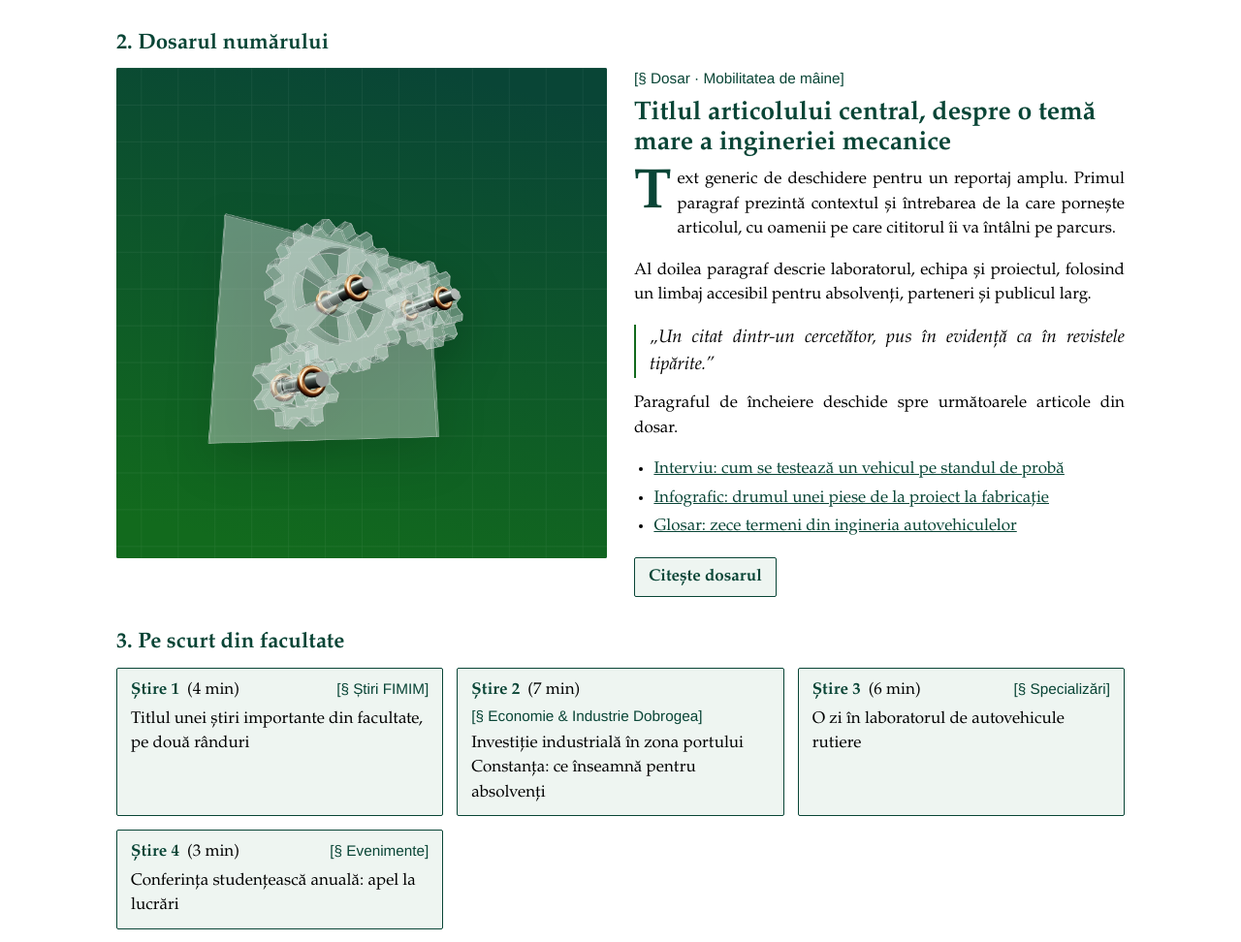
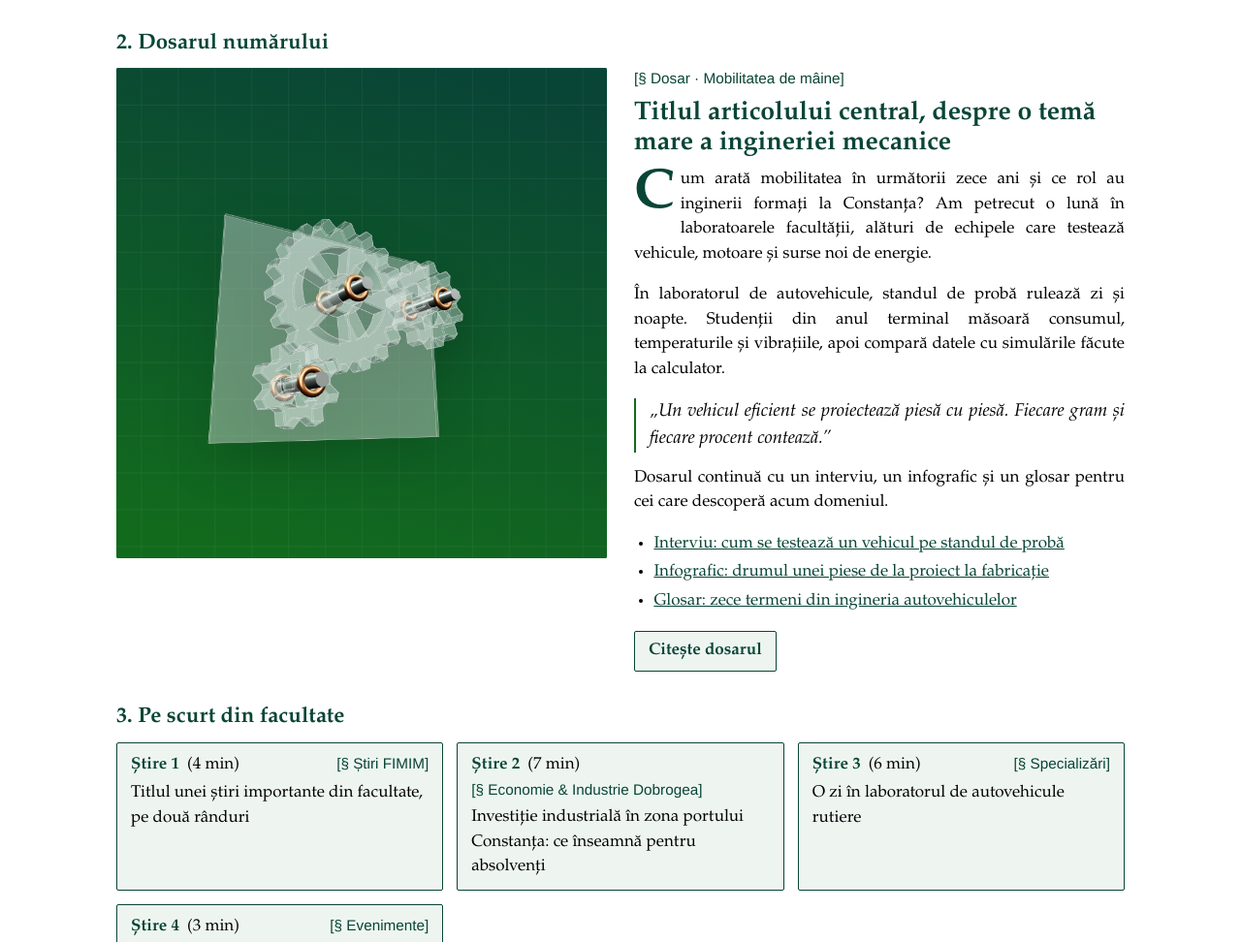
Before and after one commit to Beldugan/revista-fimim-prototip, a plain HTML site: page format-4-tipografic.html in a window 1280 px wide. Shown: the part 1278-2250 px from the top of the page at 97% size. Drawn offline with Linux system fonts and the light colour scheme.

Commit message:
Elimină notele de prototip și mențiunile de inspirație; texte de probă realiste
Co-Authored-By: Claude Opus 5.5 <noreply@anthropic.com>
Claude-Session: https://claude.ai/code/session_01TZFbCrqD6dUmHUktw56B3Q

```diff
--- a/assets/js/app.js
+++ b/assets/js/app.js
@@ -55,7 +55,7 @@
     var grid = '<pattern id="g' + tema + '" width="30" height="30" patternUnits="userSpaceOnUse"><path d="M30 0 L0 0 0 30" fill="none" stroke="#fff" stroke-opacity=".07"/></pattern>';
     var unghi = (tema * 37) % 360;
     var svg =
-      '<svg xmlns="http://www.w3.org/2000/svg" viewBox="0 0 600 400" preserveAspectRatio="xMidYMid slice" role="img" aria-label="' + esc(eticheta || "Imagine generică") + '">' +
+      '<svg xmlns="http://www.w3.org/2000/svg" viewBox="0 0 600 400" preserveAspectRatio="xMidYMid slice" role="img" aria-label="' + esc(eticheta || "Ilustrație") + '">' +
       '<defs><linearGradient id="l' + tema + '" gradientTransform="rotate(' + unghi + ' .5 .5)"><stop offset="0" stop-color="' + c1 + '"/><stop offset="1" stop-color="' + c2 + '"/></linearGradient>' + grid + '</defs>' +
       '<rect width="600" height="400" fill="url(#l' + tema + ')"/><rect width="600" height="400" fill="url(#g' + tema + ')"/>' +
       "</svg>";
--- a/assets/js/data.js
+++ b/assets/js/data.js
@@ -48,7 +48,7 @@ window.REVISTA = {
       fisier: "format-1-campus.html",
       nr: 1,
       nume: "Campus & Cercetare",
-      inspiratie: "inspirat de Delta (TU Delft)",
+      inspiratie: "",
       descriere: "Format de tip publicație de știri: actualitate din facultate, investigații, opinii și cercetare explicată pe înțelesul tuturor. Pagina e condusă de cele mai noi articole."
     },
     {
@@ -56,7 +56,7 @@ window.REVISTA = {
       fisier: "format-2-magazin.html",
       nr: 2,
       nume: "Magazin de știință",
-      inspiratie: "inspirat de Globe (ETH Zürich)",
+      inspiratie: "",
       descriere: "Format vizual, pe teme: fiecare număr are un dosar central, imagini mari, portrete de cercetători și articole lungi, pentru absolvenți, parteneri și publicul larg."
     },
     {
@@ -64,7 +64,7 @@ window.REVISTA = {
       fisier: "format-3-academic.html",
       nr: 3,
       nume: "Jurnal academic",
-      inspiratie: "structură clasică de jurnal indexat",
+      inspiratie: "",
       descriere: "Format orientat spre indexare: volume și numere, articole cu DOI, rezumate, instrucțiuni pentru autori, evaluare colegială. Secțiunea magazin este separată, într-o zonă distinctă."
     },
     {
@@ -72,8 +72,8 @@ window.REVISTA = {
       fisier: "format-4-tipografic.html",
       nr: 4,
       nume: "Magazin tipografic",
-      inspiratie: "inspirat de Globe (ETH Zürich), cu fonturile din PDF",
-      descriere: "Variantă de magazin pe numere tematice, cu aspect de publicație tipărită: text în Palatino, etichete mici în Helvetica, casete și tabele sobre, în verdele de pe imim.ro."
+      inspiratie: "",
+      descriere: "Magazin pe numere tematice, cu aspect de publicație tipărită: cuprins, dosar, interviu, reportaje, programe de studii și agendă."
     }
   ],
 
@@ -116,7 +116,7 @@ window.REVISTA = {
     {
       rubrica: "economie",
       titlu: "Investiție industrială în zona portului Constanța: ce înseamnă pentru absolvenți",
-      sapou: "Text generic despre o investiție din Dobrogea, locurile de muncă create și competențele tehnice cerute de angajatori.",
+      sapou: "O nouă investiție în zona portului aduce sute de locuri de muncă. Angajatorii caută ingineri mecanici, energeticieni și specialiști în automatizare.",
       autor: "Nume Prenume",
       data: "25 noiembrie 2026",
       minute: 7,
@@ -134,7 +134,7 @@ window.REVISTA = {
     {
       rubrica: "evenimente",
       titlu: "Conferința studențească anuală: apel la lucrări",
-      sapou: "Detalii generice despre o conferință sau competiție a facultății: termene, secțiuni, premii și modul de înscriere.",
+      sapou: "Studenții își pot trimite lucrările până la 15 martie. Secțiuni pentru autovehicule, energetică, producție și informatică industrială.",
       autor: "Redacția",
       data: "20 noiembrie 2026",
       minute: 3,
@@ -152,7 +152,7 @@ window.REVISTA = {
     {
       rubrica: "opinie",
       titlu: "De ce industria regională are nevoie de mai mulți ingineri",
-      sapou: "Text de opinie generic, semnat de un cadru didactic sau de un partener industrial, despre relația dintre facultate și piața muncii.",
+      sapou: "Un cadru didactic al facultății scrie despre distanța dintre ce cer angajatorii din regiune și câți ingineri absolvă în fiecare an.",
       autor: "Nume Prenume",
       data: "15 noiembrie 2026",
       minute: 5,
@@ -161,7 +161,7 @@ window.REVISTA = {
     {
       rubrica: "fimim",
       titlu: "Rezultatele unui proiect de cercetare finanțat, prezentate public",
-      sapou: "Știre generică despre finalizarea unui proiect: echipa, partenerii, rezultatele și pașii următori.",
+      sapou: "Echipa proiectului a prezentat rezultatele a trei ani de cercetare, alături de partenerii industriali și de studenții implicați.",
       autor: "Nume Prenume",
       data: "12 noiembrie 2026",
       minute: 4,
@@ -170,7 +170,7 @@ window.REVISTA = {
     {
       rubrica: "evenimente",
       titlu: "Competiția de vehicule construite de studenți ajunge la a doua ediție",
-      sapou: "Text generic despre o competiție tehnică: echipe, regulament, calendar și parteneri.",
+      sapou: "Echipele de studenți construiesc și testează propriile vehicule. Înscrierile sunt deschise până la sfârșitul lunii aprilie.",
       autor: "Redacția",
       data: "10 noiembrie 2026",
       minute: 3,
@@ -197,7 +197,7 @@ window.REVISTA = {
       doi: "10.XXXXX/xxx.2026.01.001",
       pagini: "1–12",
       cuvinte: ["finite element analysis", "automotive engineering", "fatigue"],
-      rezumat: "This placeholder abstract describes the aim of the study, the methods used, the main results and the conclusions. It is typically 150–250 words long and written in English, as required by international indexing databases."
+      rezumat: "The study investigates the behaviour of a vehicle component under variable loading. A finite element model was validated against bench measurements, and the results identify the critical zones and the expected service life. The conclusions support design changes that reduce mass while preserving fatigue strength."
     },
     {
       tip: "Research Article",
@@ -207,7 +207,7 @@ window.REVISTA = {
       doi: "10.XXXXX/xxx.2026.01.002",
       pagini: "13–24",
       cuvinte: ["tribology", "materials", "manufacturing"],
-      rezumat: "Placeholder abstract. The experimental setup, the measured parameters and the statistical treatment of data are briefly presented, followed by the key findings and their relevance for industry."
+      rezumat: "Wear tests were carried out on a pin-on-disc tribometer under dry and lubricated conditions. The measured friction coefficients and wear rates are discussed in relation to surface hardness, and practical recommendations are given for industrial use."
     },
     {
       tip: "Review",
@@ -217,7 +217,7 @@ window.REVISTA = {
       doi: "10.XXXXX/xxx.2026.01.003",
       pagini: "25–40",
       cuvinte: ["review", "port equipment", "maintenance"],
-      rezumat: "Placeholder abstract for a review article summarising the state of the art, the main research directions and open questions in the field."
+      rezumat: "This review summarises recent developments in condition monitoring and predictive maintenance of port equipment, outlines the main research directions and identifies open questions for future work."
     },
     {
       tip: "Short Communication",
@@ -227,7 +227,7 @@ window.REVISTA = {
       doi: "10.XXXXX/xxx.2026.01.004",
       pagini: "41–46",
       cuvinte: ["renewable energy", "efficiency", "Dobrogea"],
-      rezumat: "Placeholder abstract for a short communication presenting early results that are of immediate interest to the community."
+      rezumat: "Early measurements of energy use in industrial plants from the Dobrogea region are reported, together with first estimates of the savings achievable through heat recovery."
     }
   ],
 
@@ -235,19 +235,19 @@ window.REVISTA = {
   cercetareExplicata: [
     {
       titlu: "Cum pot fi făcute autovehiculele mai eficiente energetic",
-      sapou: "O echipă din facultate testează soluții noi pentru reducerea consumului și a emisiilor. Text generic de popularizare a științei.",
+      sapou: "O echipă din facultate testează soluții noi pentru reducerea consumului și a emisiilor.",
       autor: "Nume Prenume",
       tema: 7
     },
     {
       titlu: "Materiale care rezistă mai mult la uzură și coroziune",
-      sapou: "Cercetătorii studiază comportarea materialelor în condițiile climatice ale litoralului. Text generic, pe înțelesul publicului larg.",
+      sapou: "Cercetătorii studiază comportarea materialelor în condițiile climatice ale litoralului.",
       autor: "Nume Prenume",
       tema: 8
     },
     {
       titlu: "Roboți industriali pentru întreprinderile mici",
-      sapou: "Cum pot fi automatizate procesele de fabricație fără investiții uriașe. Text generic de popularizare.",
+      sapou: "Cum pot fi automatizate procesele de fabricație fără investiții uriașe.",
       autor: "Nume Prenume",
       tema: 9
     }
--- a/assets/js/pagini.js
+++ b/assets/js/pagini.js
@@ -1,14 +1,13 @@
 /* Conținut generic pentru toate paginile interne (meniuri și submeniuri), comun celor 4 formate.
    Fiecare pagină: titlu, sapou, grup (pentru meniul lateral) și conținut (secțiuni sau un tip special). */
 (function () {
-  var P = "Text generic. ";
   function par(n, tema) {
     var baze = [
-      "Acest paragraf ține locul unui text real și arată cum va arăta pagina după completarea conținutului de către redacție.",
-      "Aici se vor descrie pe scurt contextul, obiectivele și informațiile esențiale pe care cititorul trebuie să le afle.",
-      "Textul definitiv va fi redactat de echipa revistei și aprobat conform procedurilor editoriale ale facultății.",
-      "Paragraful poate conține trimiteri la alte pagini ale revistei, la documente oficiale sau la date de contact.",
-      "Informațiile vor fi actualizate periodic, iar data ultimei modificări va fi afișată la finalul paginii."
+      "Revista facultății informează studenții, cadrele didactice, absolvenții și partenerii despre activitatea de învățământ și cercetare.",
+      "Facultatea pregătește ingineri pentru industria, energetica și transporturile din regiune și colaborează cu parteneri din țară și din străinătate.",
+      "Conținutul este pregătit de echipa redacțională și verificat conform procedurilor editoriale ale facultății.",
+      "Pentru întrebări și propuneri, redacția poate fi contactată prin pagina de contact a revistei.",
+      "Informațiile sunt actualizate periodic; data ultimei modificări apare la finalul paginii."
     ];
     var out = [];
     for (var i = 0; i < n; i++) out.push((tema ? tema + " " : "") + baze[i % baze.length]);
--- a/format-4-tipografic.html
+++ b/format-4-tipografic.html
@@ -55,10 +55,10 @@
         <span class="t-et">§ Dosar · Mobilitatea de mâine</span>
         <h3>Titlul articolului central, despre o temă mare a ingineriei mecanice</h3>
         <div class="t-coloane">
-          <p>Text generic de deschidere pentru un reportaj amplu. Primul paragraf prezintă contextul și întrebarea de la care pornește articolul, cu oamenii pe care cititorul îi va întâlni pe parcurs.</p>
-          <p>Al doilea paragraf descrie laboratorul, echipa și proiectul, folosind un limbaj accesibil pentru absolvenți, parteneri și publicul larg.</p>
-          <p class="t-citat">„Un citat dintr-un cercetător, pus în evidență ca în revistele tipărite.”</p>
-          <p>Paragraful de încheiere deschide spre următoarele articole din dosar.</p>
+          <p>Cum arată mobilitatea în următorii zece ani și ce rol au inginerii formați la Constanța? Am petrecut o lună în laboratoarele facultății, alături de echipele care testează vehicule, motoare și surse noi de energie.</p>
+          <p>În laboratorul de autovehicule, standul de probă rulează zi și noapte. Studenții din anul terminal măsoară consumul, temperaturile și vibrațiile, apoi compară datele cu simulările făcute la calculator.</p>
+          <p class="t-citat">„Un vehicul eficient se proiectează piesă cu piesă. Fiecare gram și fiecare procent contează.”</p>
+          <p>Dosarul continuă cu un interviu, un infografic și un glosar pentru cei care descoperă acum domeniul.</p>
         </div>
         <ul class="t-lista">
           <li><a data-p="articol" data-id="2" href="#">Interviu: cum se testează un vehicul pe standul de probă</a></li>
@@ -83,11 +83,11 @@
         <span class="t-et">§ Oameni</span>
         <h3 style="color:var(--ink);font-size:1.309em;margin:6px 0 12px">Nume Prenume: „Fraza-cheie a interviului, ca titlu”</h3>
         <p class="q">Ce v-a adus în ingineria mecanică?</p>
-        <p>Răspuns generic de două-trei fraze despre drumul profesional și motivație.</p>
+        <p>Curiozitatea pentru felul în care funcționează lucrurile. Am început cu motoare în atelierul familiei, apoi am ales ingineria mecanică.</p>
         <p class="q">La ce lucrați acum?</p>
-        <p>Răspuns generic despre proiectul actual, explicat pe înțelesul unui cititor fără pregătire tehnică.</p>
+        <p>Studiem cum pot fi reduse pierderile de energie într-un vehicul, de la transmisie până la sistemul de răcire.</p>
         <p class="q">Ce le recomandați studenților?</p>
-        <p>Răspuns generic, cu un sfat practic pentru anii de studiu.</p>
+        <p>Să petreacă timp în laborator și în practică. Teoria prinde sens abia când vezi piesa funcționând.</p>
         <a class="t-btn" data-p="oameni" href="#">Toate portretele</a>
       </div>
     </div>
@@ -137,7 +137,7 @@
   var A = window.APP, R = A.R, e = A.esc, m = R.magazin, L = A.link;
   A.bara("tipografic");
 
-  document.getElementById("coperta").innerHTML = '<div>' + A.imagine(7, "Coperta numărului") + '</div><div><span class="t-et">§ Nr. 1 · Iarna 2026</span><h2>Mobilitatea de mâine</h2><p class="sub">Cum lucrează inginerii din Constanța la vehicule mai eficiente, energie curată și fabricație digitală.</p><p>Text generic de copertă, care prezintă tema numărului și principalele articole.</p><a class="t-btn" href="' + L("dosar") + '">Citește dosarul</a><p class="meta">Text: Nume Prenume · Machete: Redacția</p></div>';
+  document.getElementById("coperta").innerHTML = '<div>' + A.imagine(7, "Coperta numărului") + '</div><div><span class="t-et">§ Nr. 1 · Iarna 2026</span><h2>Mobilitatea de mâine</h2><p class="sub">Cum lucrează inginerii din Constanța la vehicule mai eficiente, energie curată și fabricație digitală.</p><p>Dosarul numărului, un interviu, reportaje din Dobrogea și noutățile facultății.</p><a class="t-btn" href="' + L("dosar") + '">Citește dosarul</a><p class="meta">Text: Nume Prenume · Machete: Redacția</p></div>';
 
   var rows = '<tr><th>Rubrica</th><th>Titlu</th><th class="dr">Min.</th></tr>';
   rows += '<tr class="bloc"><td colspan="3">Dosar</td></tr>';
@@ -155,7 +155,7 @@
 
   var dob = [["Portul Constanța și nevoia de ingineri", 2, 1], ["Furnizorii auto din regiune", 7, 5], ["Parcurile eoliene ale Dobrogei", 1, 1], ["Automatizare în fabricile mici", 9, 6]];
   document.getElementById("galerie").innerHTML = dob.map(function (d) {
-    return '<a href="' + L("articol", { id: d[2] }) + '">' + A.imagine(d[1], d[0]) + "<b>" + e(d[0]) + "</b><span>Reportaj generic · 5 min</span></a>";
+    return '<a href="' + L("articol", { id: d[2] }) + '">' + A.imagine(d[1], d[0]) + "<b>" + e(d[0]) + "</b><span>Reportaj · 5 min</span></a>";
   }).join("");
 
   var p = '<tr><th>Ciclu</th><th>Program de studii</th><th>Domeniu</th></tr>';
```
Also changed, not shown: assets/js/pagina.js (+10 -10 lines), format-1-campus.html (+1 -1 lines), format-2-magazin.html (+10 -10 lines), format-3-academic.html (+3 -3 lines), index.html (+5 -6 lines), pagina-academic.html (+0 -1 lines), pagina-campus.html (+0 -1 lines), pagina-magazin.html (+0 -1 lines), pagina-tipografic.html (+0 -1 lines).
